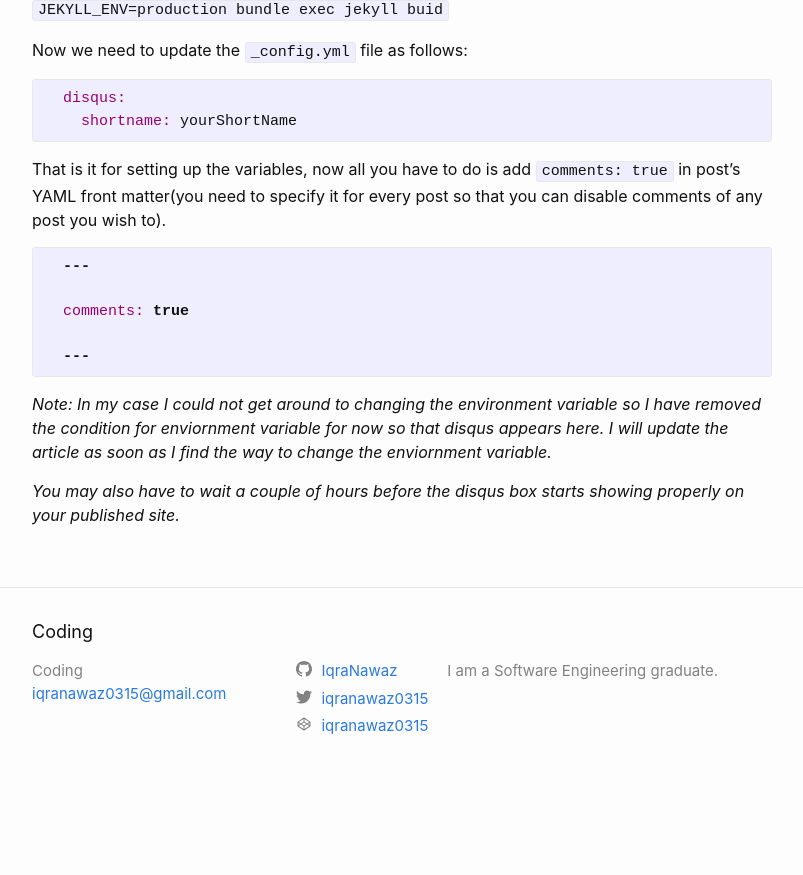
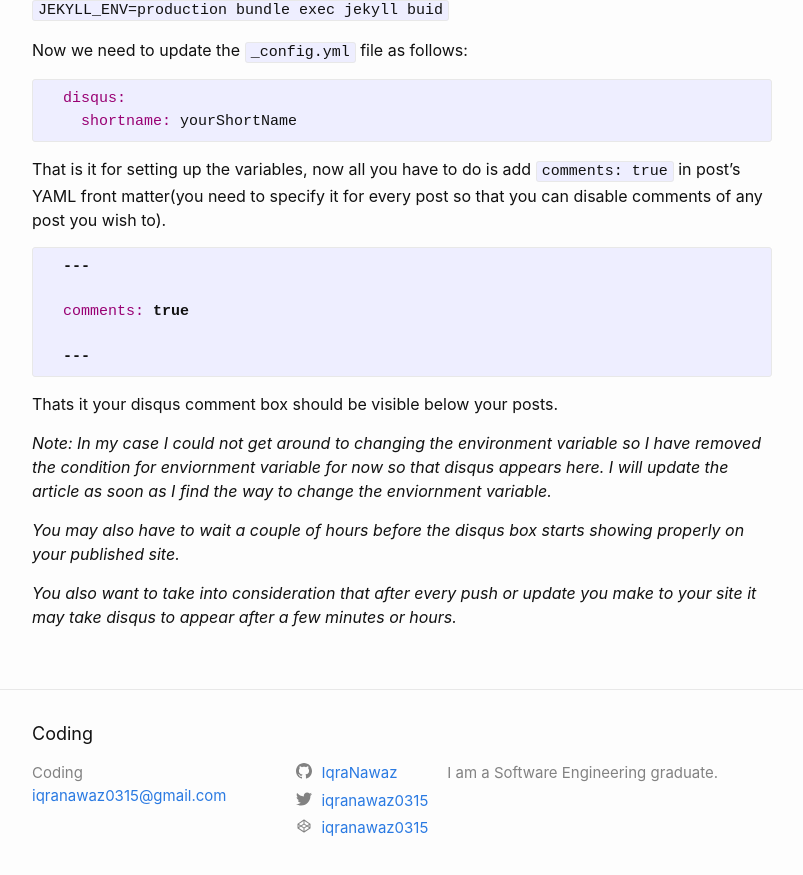
Before and after one commit to IqraNawaz/blog, a Jekyll site: the page built from _posts/2020-01-30-Adding-disqus-to-jekyll.markdown, in a window 1280 px wide and 900 px high, scrolled down 1044 px. Shown: the top 875 px of the window, without its empty margins (238-1041 px from the left). Built offline with Jekyll 4.4.1, drawn with Linux system fonts in a browser that asks for light colours; comment, search, counter and statistics services are not loaded; before the commit the page ends 1842 px from its top, so only the background shows below that.

Commit message:
updating post

```diff
--- a/_config.yml
+++ b/_config.yml
@@ -35,8 +35,7 @@ disqus:
 theme: minima
 plugins:
   - jekyll-feed
-jekyll:
-  environment: production
+environment: production
 
 
 # Exclude from processing.
--- a/_posts/2020-01-30-Adding-disqus-to-jekyll.markdown
+++ b/_posts/2020-01-30-Adding-disqus-to-jekyll.markdown
@@ -61,13 +61,18 @@ That is it for setting up the variables, now all you have to do is add
   ---
 {% endhighlight %}
 
+Thats it your disqus comment box should be visible below your posts.
+
 _Note:
   In my case I could not get around to changing the environment variable so I have removed the condition for enviornment variable for now so that disqus appears here. I will update the article as soon as I find the way to change the enviornment variable._
 
   _You may also have to wait a couple of hours before the disqus box starts showing properly on your published site._
+
+  _You also want to take into consideration that after every push or update you make to your site it may take disqus to appear after a few minutes or hours._
 
 
 [jekyll-docs]: https://jekyllrb.com/docs/home
 [jekyll-gh]:   https://github.com/jekyll/jekyll
 [jekyll-talk]: https://talk.jekyllrb.com/
 [disqus-signUp]: https://disqus.com/profile/login/
+[troubleshooting-guide]: https://help.disqus.com/en/articles/1717301-i-m-receiving-the-message-we-were-unable-to-load-disqus
```
Also changed, not shown: 2 other files.
